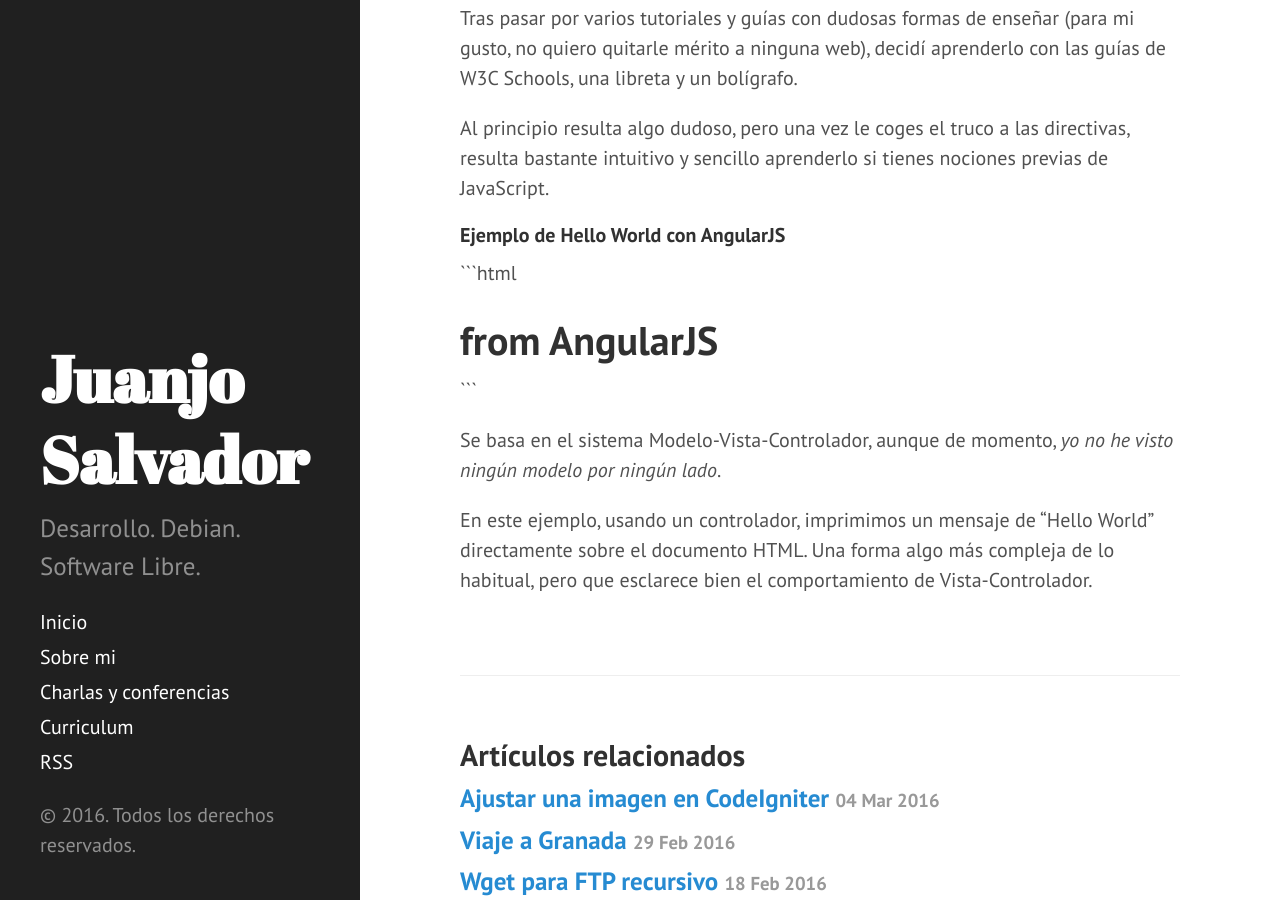
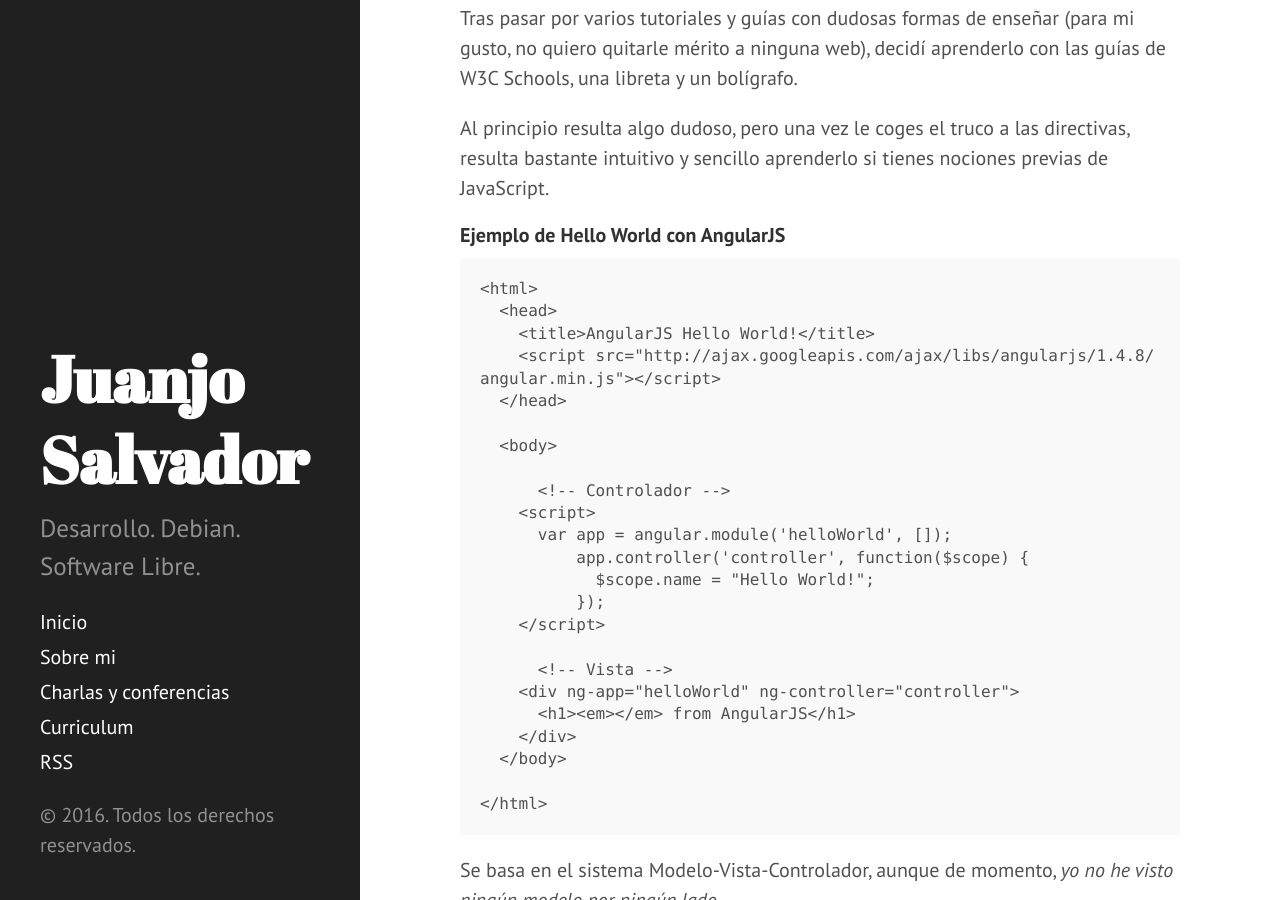
Before and after one commit to JuanjoSalvador/blog, a Jekyll site: the page built from _posts/2016-03-30-Hello-World!-desde-AngularJS.md, in a window 1280 px wide and 900 px high, scrolled down 347 px. Built offline with Jekyll 4.4.1, drawn with Linux system fonts in a browser that asks for light colours; nearby versions of some CDN libraries; comment, search, counter and statistics services are not loaded.

Commit message:
Update 2016-03-30-Hello-World!-desde-AngularJS.md

````diff
--- a/_posts/2016-03-30-Hello-World!-desde-AngularJS.md
+++ b/_posts/2016-03-30-Hello-World!-desde-AngularJS.md
@@ -11,7 +11,7 @@ Al principio resulta algo dudoso, pero una vez le coges el truco a las directiva
 
 #### Ejemplo de Hello World con AngularJS
 
-```html
+```
 <html>
   <head>
     <title>AngularJS Hello World!</title>
@@ -34,7 +34,8 @@ Al principio resulta algo dudoso, pero una vez le coges el truco a las directiva
     </div>
   </body>
 
-</html>```
+</html>
+```
 
 Se basa en el sistema Modelo-Vista-Controlador, aunque de momento, *yo no he visto ningún modelo por ningún lado*.
 
````
